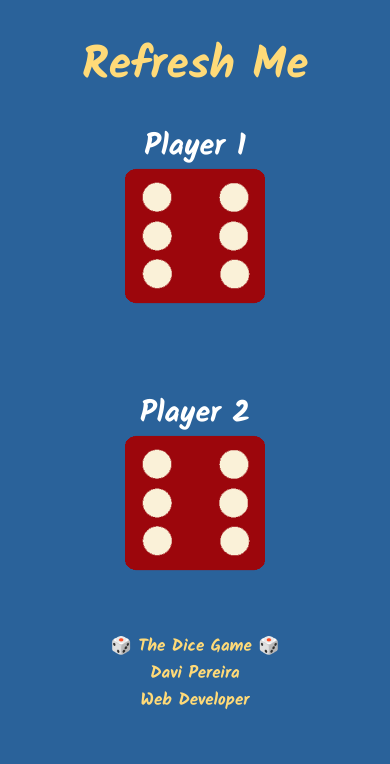
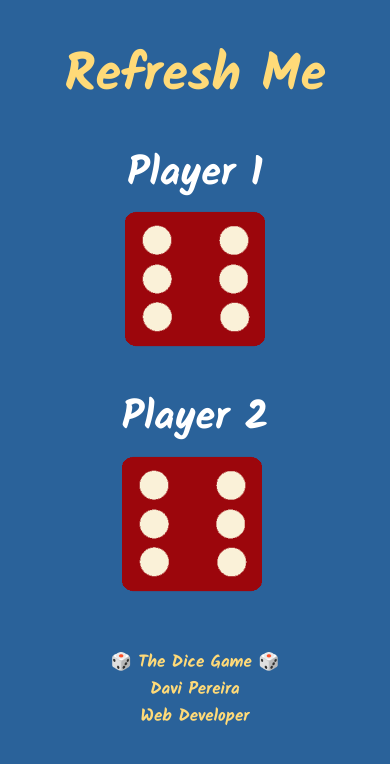
Before and after one commit to DaviPJr/dice-game, a plain HTML site: page index.html in a window 390 px wide. Drawn offline with Linux system fonts and the light colour scheme.

Commit message:
final changes?

```diff
--- a/style.css
+++ b/style.css
@@ -7,7 +7,7 @@ h1 {
     font-size: 110px;
     margin-bottom: 20px;
     @media (max-width: 844px){
-        font-size: 45px;
+        font-size: 52px;
         padding-bottom: 70px;
     }
 }
@@ -26,6 +26,7 @@ body {
     @media (max-width: 844px) {
         display: flex;
         flex-direction: column;
+        justify-content: center;
         margin-top: -150px;
         }
     }
@@ -65,6 +66,6 @@ h2 {
     font-size: 40px;
     color: white;
     @media (max-width: 844px) {
-        font-size: 30px;
+        font-size: 40px;
     }
 }
```
